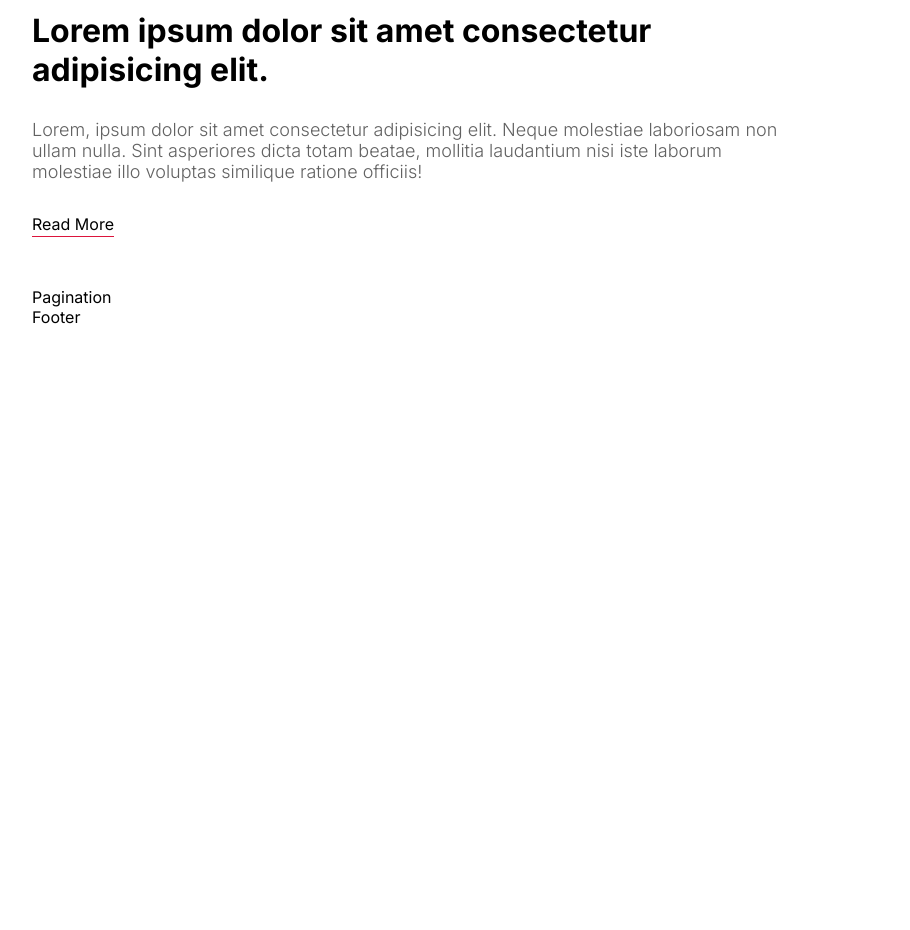
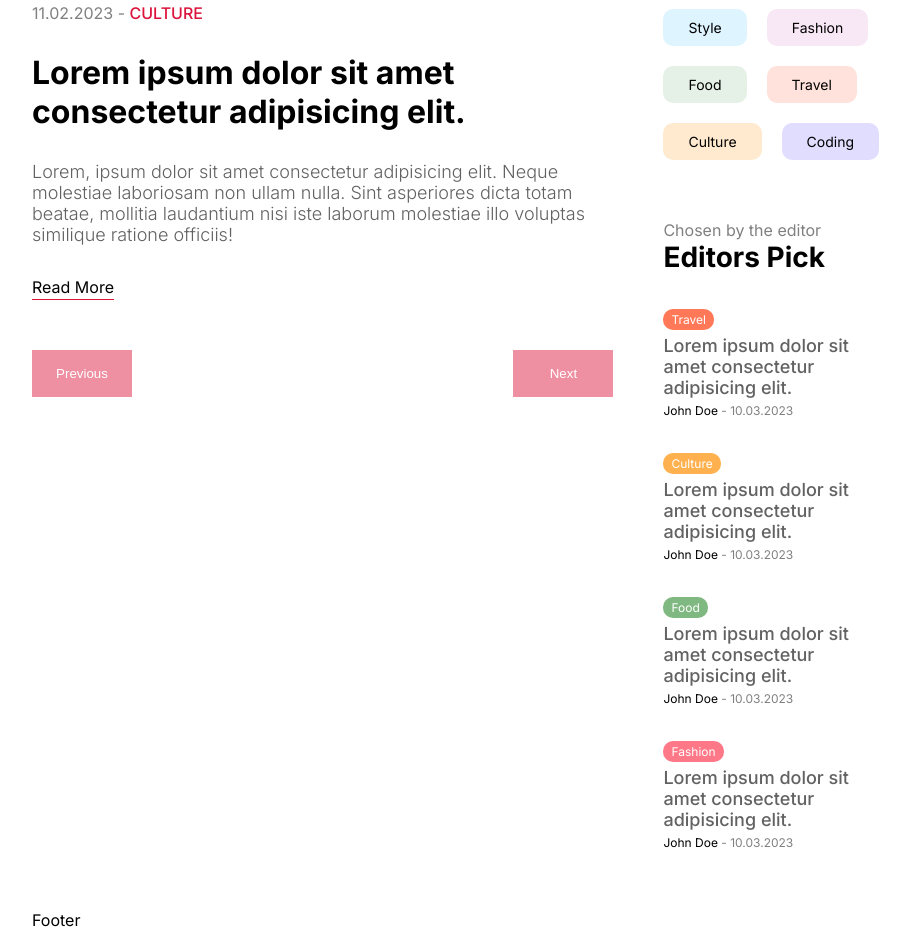
Before and after one commit to KeshavSaraogi/blog, a Next.js app: page / in a window 1280 px wide. Shown: the part 2100-3030 px from the top of the page, without its empty margins (176-1086 px from the left). Before the commit the page ends 2427 px from the top, so only its background shows below. Built offline with nearby package versions, Linux system fonts and the light colour scheme.

Commit message:
components
-- menu
-- menuCategories
-- Pagination

```diff
--- a/src/components/menu/Menu.jsx
+++ b/src/components/menu/Menu.jsx
@@ -1,9 +1,24 @@
-import React from 'react'
+import React from "react";
+import styles from "./menu.module.css";
+import Link from "next/link";
+import Image from "next/image";
+import MenuPosts from "../menuPosts/MenuPosts";
+import MenuCategories from "../menuCategories/MenuCategories";
 
 const Menu = () => {
-    return (
-        <div className="">Menu</div>
-    )
-}
+  return (
+    <div className={styles.container}>
+      <h2 className={styles.subtitle}>{"What's hot"}</h2>
+      <h1 className={styles.title}>Most Popular</h1>
+      <MenuPosts withImage={false} />
+      <h2 className={styles.subtitle}>Discover by topic</h2>
+      <h1 className={styles.title}>Categories</h1>
+      <MenuCategories />
+      <h2 className={styles.subtitle}>Chosen by the editor</h2>
+      <h1 className={styles.title}>Editors Pick</h1>
+      <MenuPosts withImage={false} />
+    </div>
+  );
+};
 
-export default Menu
+export default Menu;
--- /dev/null
+++ b/src/components/menu/menu.module.css
@@ -0,0 +1,21 @@
+.container {
+    flex: 2;
+    margin-top: 60px;
+}
+
+.subtitle {
+    color: gray;
+    font-size: 16px;
+    font-weight: 400;
+}
+
+.title {
+    font-size: 28px;
+}
+
+
+@media screen and (max-width: 1024px) {
+    .container {
+      display: none;
+    }
+}
--- /dev/null
+++ b/src/components/menuCategories/MenuCategories.jsx
@@ -0,0 +1,33 @@
+import Link from "next/link";
+import React from "react";
+import styles from "./menuCategories.module.css";
+
+const MenuCategories = () => {
+  return (
+    <div className={styles.categoryList}>
+      <Link
+        href="/blog?cat=style"
+        className={`${styles.categoryItem} ${styles.style}`}
+      >
+        Style
+      </Link>
+      <Link href="/blog" className={`${styles.categoryItem} ${styles.fashion}`}>
+        Fashion
+      </Link>
+      <Link href="/blog" className={`${styles.categoryItem} ${styles.food}`}>
+        Food
+      </Link>
+      <Link href="/blog" className={`${styles.categoryItem} ${styles.travel}`}>
+        Travel
+      </Link>
+      <Link href="/blog" className={`${styles.categoryItem} ${styles.culture}`}>
+        Culture
+      </Link>
+      <Link href="/blog" className={`${styles.categoryItem} ${styles.coding}`}>
+        Coding
+      </Link>
+    </div>
+  );
+};
+
+export default MenuCategories;
--- /dev/null
+++ b/src/components/menuCategories/menuCategories.module.css
@@ -0,0 +1,37 @@
+.categoryList {
+    margin-top: 35px;
+    margin-bottom: 60px;
+    display: flex;
+    flex-wrap: wrap;
+    gap: 20px;
+}
+
+.categoryItem {
+    padding: 10px 25px;
+    border-radius: 10px;
+    font-size: 14px;
+}
+
+.categoryItem.style {
+    background-color: #57c4ff31;
+}
+
+.categoryItem.fashion {
+    background-color: #da85c731;
+}
+
+.categoryItem.food {
+    background-color: #7fb88133;
+}
+
+.categoryItem.travel {
+    background-color: #ff795736;
+}
+
+.categoryItem.culture {
+    background-color: #ffb04f45;
+}
+
+.categoryItem.coding {
+    background-color: #5e4fff31;
+}
--- /dev/null
+++ b/src/components/menuPosts/MenuPosts.jsx
@@ -0,0 +1,86 @@
+
+import Image from "next/image";
+import Link from "next/link";
+import React from "react";
+import styles from "./menuPosts.module.css"
+
+const MenuPosts = ({ withImage }) => {
+  return (
+    <div className={styles.items}>
+      <Link href="/" className={styles.item}>
+        {withImage && (
+          <div className={styles.imageContainer}>
+            <Image src="/p1.jpeg" alt="" fill className={styles.image} />
+          </div>
+        )}
+        <div className={styles.textContainer}>
+          <span className={`${styles.category} ${styles.travel}`}>Travel</span>
+          <h3 className={styles.postTitle}>
+            Lorem ipsum dolor sit amet consectetur adipisicing elit.
+          </h3>
+          <div className={styles.detail}>
+            <span className={styles.username}>John Doe</span>
+            <span className={styles.date}> - 10.03.2023</span>
+          </div>
+        </div>
+      </Link>
+      <Link href="/" className={styles.item}>
+        {withImage && (
+          <div className={styles.imageContainer}>
+            <Image src="/p1.jpeg" alt="" fill className={styles.image} />
+          </div>
+        )}
+        <div className={styles.textContainer}>
+          <span className={`${styles.category} ${styles.culture}`}>
+            Culture
+          </span>
+          <h3 className={styles.postTitle}>
+            Lorem ipsum dolor sit amet consectetur adipisicing elit.
+          </h3>
+          <div className={styles.detail}>
+            <span className={styles.username}>John Doe</span>
+            <span className={styles.date}> - 10.03.2023</span>
+          </div>
+        </div>
+      </Link>
+      <Link href="/" className={styles.item}>
+        {withImage && (
+          <div className={styles.imageContainer}>
+            <Image src="/p1.jpeg" alt="" fill className={styles.image} />
+          </div>
+        )}
+        <div className={styles.textContainer}>
+          <span className={`${styles.category} ${styles.food}`}>Food</span>
+          <h3 className={styles.postTitle}>
+            Lorem ipsum dolor sit amet consectetur adipisicing elit.
+          </h3>
+          <div className={styles.detail}>
+            <span className={styles.username}>John Doe</span>
+            <span className={styles.date}> - 10.03.2023</span>
+          </div>
+        </div>
+      </Link>
+      <Link href="/" className={styles.item}>
+        {withImage && (
+          <div className={styles.imageContainer}>
+            <Image src="/p1.jpeg" alt="" fill className={styles.image} />
+          </div>
+        )}
+        <div className={styles.textContainer}>
+          <span className={`${styles.category} ${styles.fashion}`}>
+            Fashion
+          </span>
+          <h3 className={styles.postTitle}>
+            Lorem ipsum dolor sit amet consectetur adipisicing elit.
+          </h3>
+          <div className={styles.detail}>
+            <span className={styles.username}>John Doe</span>
+            <span className={styles.date}> - 10.03.2023</span>
+          </div>
+        </div>
+      </Link>
+    </div>
+  );
+};
+
+export default MenuPosts;
--- /dev/null
+++ b/src/components/menuPosts/menuPosts.module.css
@@ -0,0 +1,78 @@
+.items {
+    margin-top: 35px;
+    margin-bottom: 60px;
+    display: flex;
+    flex-direction: column;
+    gap: 35px;
+}
+
+.item {
+    display: flex;
+    align-items: center;
+    gap: 20px;
+}
+
+.imageContainer {
+    flex: 1;
+    aspect-ratio: 1/1;
+    position: relative;
+}
+
+.image {
+    border-radius: 50%;
+    border: 3px solid lightgray;
+    object-fit: cover;
+}
+
+.textContainer {
+    flex: 4;
+    display: flex;
+    flex-direction: column;
+    gap: 5px;
+}
+
+.category {
+    padding: 3px 8px;
+    border-radius: 10px;
+    font-size: 12px;
+    color: white;
+    width: max-content;
+}
+
+.category.travel {
+    background-color: #ff7857;
+}
+
+.culture {
+    background-color: #ffb14f;
+}
+
+.food {
+    background-color: #7fb881;
+}
+
+.fashion {
+    background-color: #ff7887;
+}
+
+.coding {
+    background-color: #775aec;
+}
+
+.style {
+    background-color: #789cff;
+}
+
+.postTitle {
+    font-size: 18px;
+    font-weight: 500;
+    color: var(--softTextColor);
+}
+
+.detail {
+    font-size: 12px;
+}
+
+.date {
+    color: gray;
+}
--- a/src/components/pagination/Pagination.jsx
+++ b/src/components/pagination/Pagination.jsx
@@ -1,9 +1,30 @@
-import React from 'react'
+"use client";
 
-const Pagination = () => {
-    return (
-        <div className="">Pagination</div>
-    )
-}
+import React from "react";
+import styles from "./pagination.module.css";
+import { useRouter } from "next/navigation";
 
-export default Pagination
+const Pagination = ({ page, hasPrev, hasNext }) => {
+  const router = useRouter();
+
+  return (
+    <div className={styles.container}>
+      <button
+        className={styles.button}
+        disabled={!hasPrev}
+        onClick={() => router.push(`?page=${page - 1}`)}
+      >
+        Previous
+      </button>
+      <button
+        disabled={!hasNext}
+        className={styles.button}
+        onClick={() => router.push(`?page=${page + 1}`)}
+      >
+        Next
+      </button>
+    </div>
+  );
+};
+
+export default Pagination;
--- /dev/null
+++ b/src/components/pagination/pagination.module.css
@@ -0,0 +1,18 @@
+.container {
+    display: flex;
+    justify-content: space-between;
+}
+
+.button {
+    width: 100px;
+    border: none;
+    padding: 16px;
+    background-color: crimson;
+    color: white;
+    cursor: pointer;
+}
+
+.button:disabled{
+    background-color: rgba(220, 20, 60, 0.473);
+    cursor: not-allowed;
+}
```
